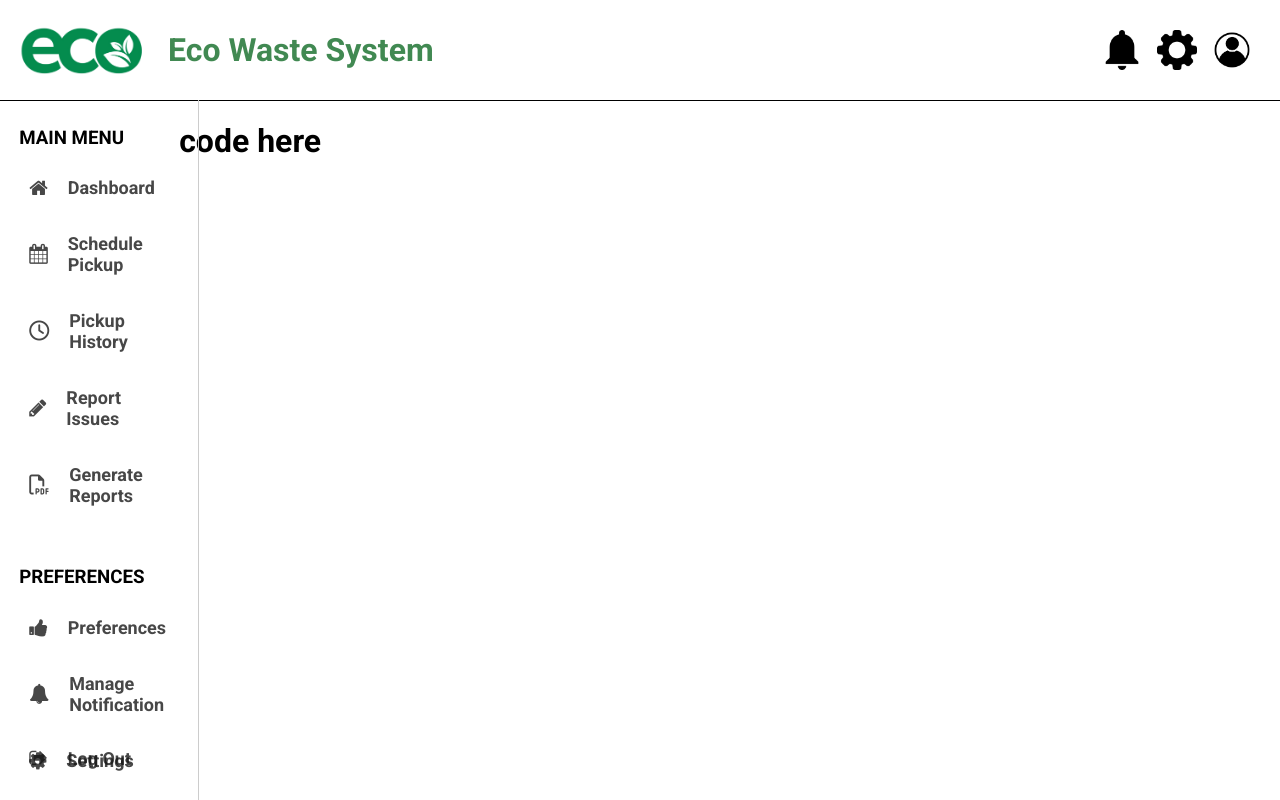
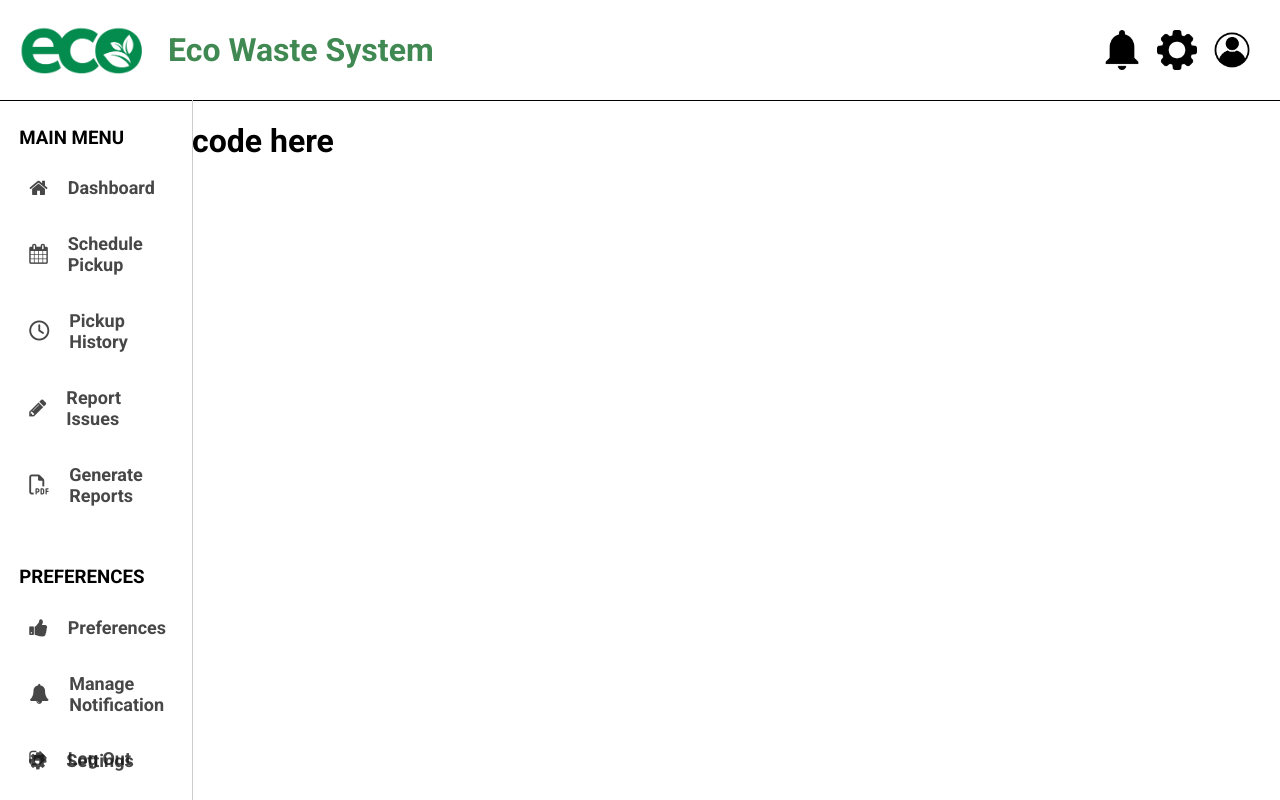
Before and after one commit to UselessShyt/Eco-Waste-System, a PHP site: page /PHP/template.php in a window 1280 px wide. Run offline with PHP 8.4, Linux system fonts and the light colour scheme; a user stored in the database is signed in; some libraries are stand-ins or nearby versions.

Commit message:
little adjust of the sidebar and the content

```diff
--- a/CSS/sidebar.css
+++ b/CSS/sidebar.css
@@ -7,7 +7,7 @@
 aside#sidebar {
     width: 12vw;
     padding-left: 1.5vw;
-    padding-right: 2vw;
+    padding-right: 1.5vw;
     padding-top: 1vh;
     height: 87.5vh;
     position: fixed;
--- a/PHP/template.php
+++ b/PHP/template.php
@@ -13,7 +13,7 @@
     <title>Document</title>
 </head>
 <body style="margin: 0;">
-    <div style="margin-left: 14vw;">
+    <div style="margin-left: 15vw;">
         <h1>code here</h1>
     </div>
 </body>
```
